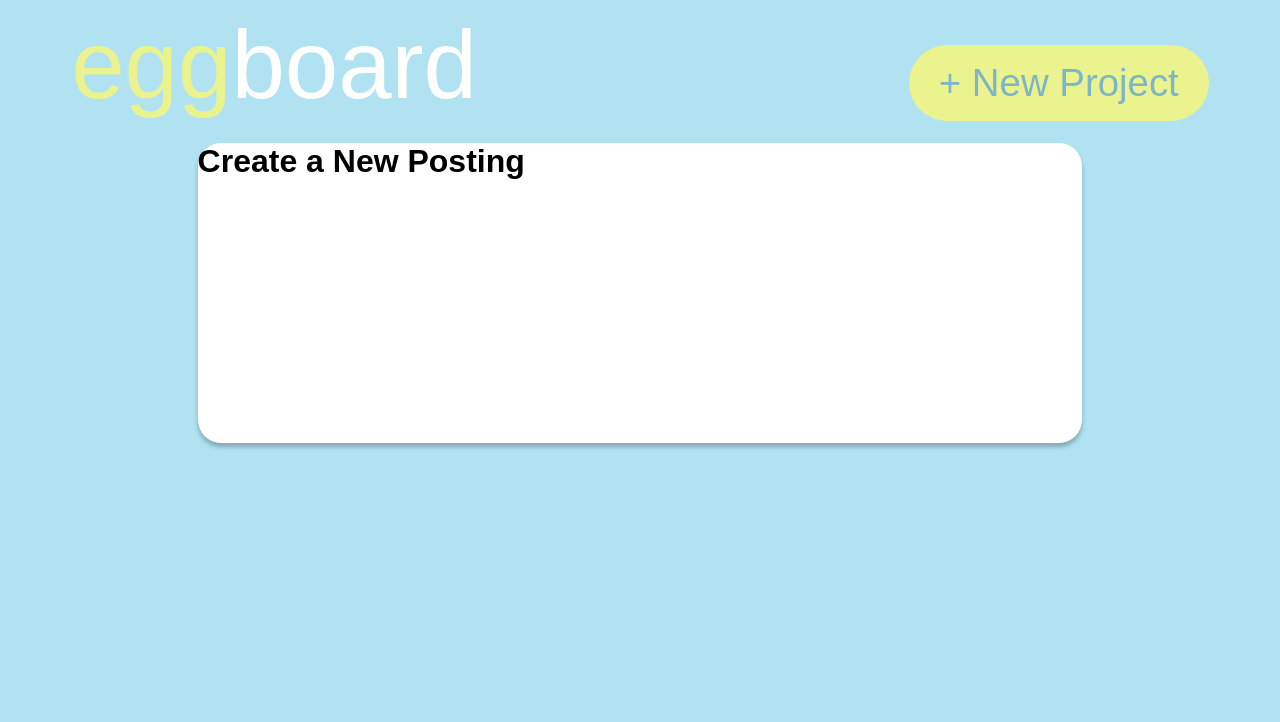
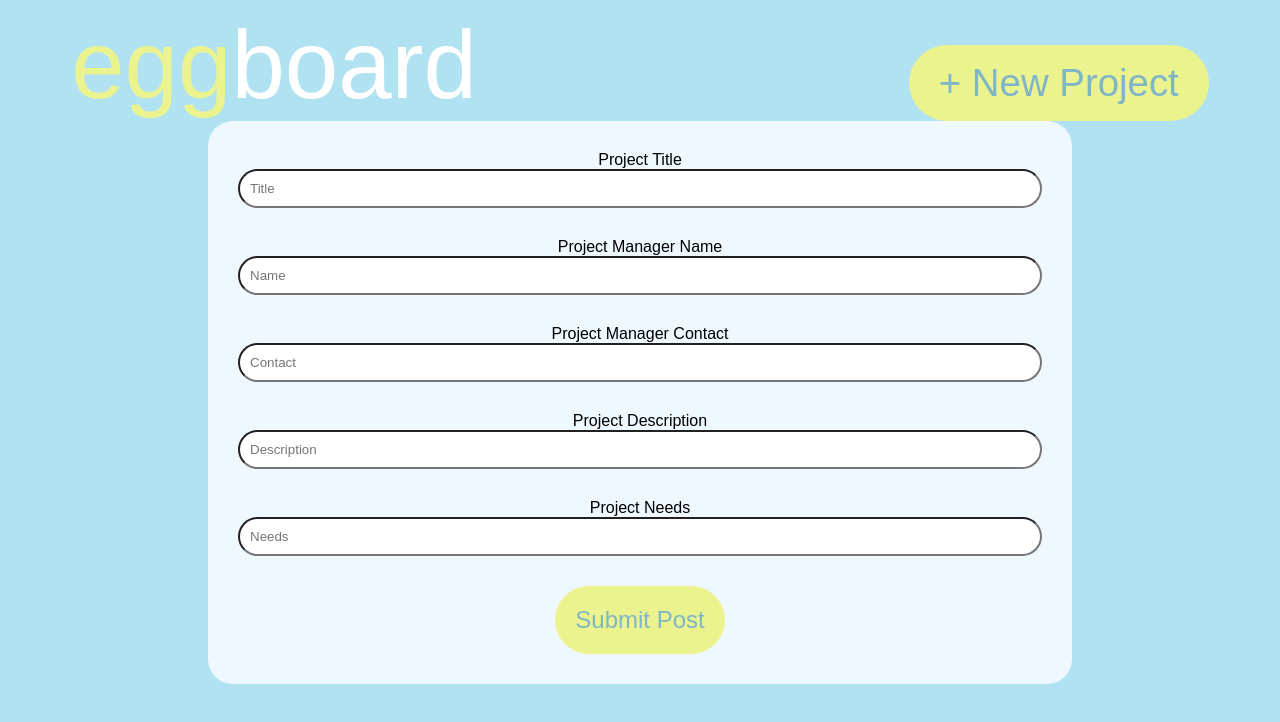
Before and after one commit to leedanny112358/eggboard, a React (Create React App) app: page /newpost in a window 1280 px wide. Shown: the top 722 px of the page. Built offline with nearby package versions, Linux system fonts and the light colour scheme; a web font is replaced by a local one.

Commit message:
implemented NewPost

```diff
--- a/src/App.css
+++ b/src/App.css
@@ -135,3 +135,43 @@ body {
   border-radius: 50% 50% 50% 50% / 60% 60% 40% 40%;
   background-color: white;
 }
+
+/* NewPost.css */
+.centered-form {
+  display: block;
+  text-align: center;
+  background-color: aliceblue;
+  border-radius: 25px;
+  margin-left: 200px;
+  margin-right: 200px;
+  padding: 10px;
+}
+
+form > div {
+  margin: 10px;
+  padding: 10px;
+}
+
+input {
+  width: 100%;
+  box-sizing: border-box;
+  padding: 10px;
+  border-radius: 25px;
+  outline: none;
+}
+
+.submit-button {
+  border-radius: 50px;
+  background-color: #ebf38f;
+  color: #7eb6c7;
+  border: none;
+  font-size: x-large;
+  padding: 20px;
+  text-decoration: none;
+}
+
+.submit-button:hover {
+  box-shadow: 0 2px 5px 0 rgba(0, 0, 0, 0.24), 0 6px 22px 0 rgba(0, 0, 0, 0.19);
+  cursor: pointer;
+  outline: none;
+}
--- a/src/components/NewPost.jsx
+++ b/src/components/NewPost.jsx
@@ -1,13 +1,93 @@
 import React, { Component } from "react";
 
 class NewPost extends Component {
-  state = {};
-  render() {
-    return (
-      <div className="container">
-        <h1>Create a New Posting</h1>
+  constructor(props){
+    super(props)
+    this.state = { title:'', name:'', contact:'', description:'', needs:''}
+    this.handleChange = this.handleChange.bind(this)
+    this.handleSubmit = this.handleSubmit.bind(this)
+  }
+
+  handleSubmit(event){
+    const { title, name, contact, description, needs } = this.state;
+    if (title === '' || name === '' || contact === '' || description === '' || needs === ''){
+      alert('Please enter all fields!');
+      return;
+    }
+    event.preventDefault();
+    alert(`
+      ____New Post Details____\n
+      Title : ${title}
+      Name : ${name}
+      Contact : ${contact}
+      Description : ${description}
+      Needs : ${needs}
+    `);
+    return;
+  }
+
+  handleChange(event){
+    this.setState({
+      [event.target.name] : event.target.value
+    })
+  }
+
+  render(){
+    return(
+      <div className='centered-form'>
+        <form onSubmit={this.handleSubmit}>
+          <div>
+            <label>Project Title</label>
+            <br/>
+            <input
+              name='title'
+              placeholder='Title'
+              onChange={this.handleChange}
+            />
+          </div>
+          <div>
+            <label>Project Manager Name</label>
+            <br/>
+            <input
+              name='name'
+              placeholder='Name'
+              onChange={this.handleChange}
+            />
+          </div>
+          <div>
+            <label>Project Manager Contact</label>
+            <br/>
+            <input
+              name='contact'
+              placeholder='Contact'
+              onChange={this.handleChange}
+            />
+          </div>
+          <div>
+            <label>Project Description</label>
+            <br/>
+            <input
+              name='description'
+              placeholder='Description'
+              onChange={this.handleChange}
+            />
+          </div>
+          <div>
+            <label>Project Needs</label>
+            <br/>
+            <input
+              name='needs'
+              placeholder='Needs'
+              value={this.state.phoneNo}
+              onChange={this.handleChange}
+            />
+          </div>
+          <div>
+            <button className='submit-button'>Submit Post</button>
+          </div>
+        </form>
       </div>
-    );
+    )
   }
 }
 
```
